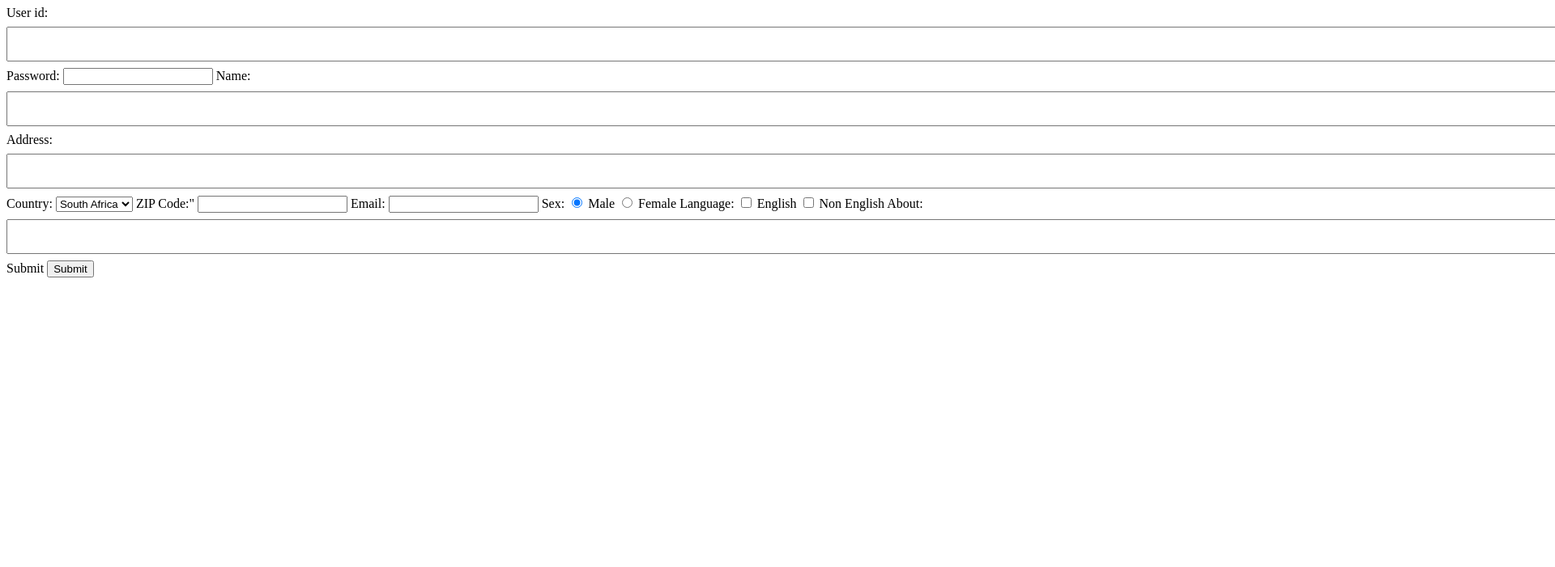
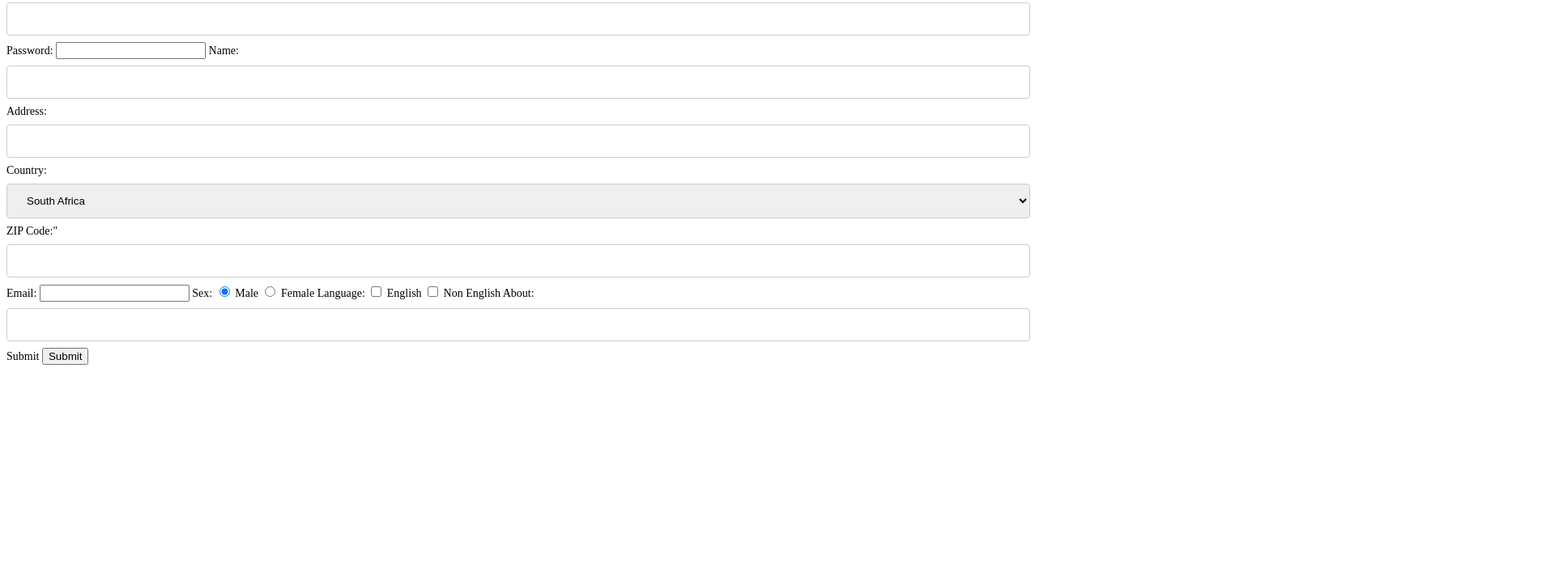
Before and after one commit to MirriV/formValidation, a plain HTML site: page index.html in a window 1280 px wide. Shown: the part 99-800 px from the top of the page at 81% size, 1920 px wide, since content can reach past the window. Drawn offline with Linux system fonts and the light colour scheme.

Commit message:
CSS working

```diff
--- a/index.html
+++ b/index.html
@@ -1,10 +1,9 @@
--formValidation.html
 <!DOCTYPE html>
 <html>
 
 <head>
     <title>formValidation</title>
-    <link rel="stylesheet" href="stylesheet.css"/>
+    <link rel="stylesheet" href="stylesheet.css">
 </head>
 
 <body>
@@ -57,5 +56,7 @@
 
     </form>
 </body>
+<footer></footer>
+
 
 </html>
--- a/stylesheet.css
+++ b/stylesheet.css
@@ -1,6 +1,32 @@
-input[type=text] {
-    width: 200%;
+body{
+    display: flex;
+    flex-direction: column;
+    font-size: 14px;
+}
+input[type=text], select{
+    width: 100%;
     padding: 12px 20px;
     margin: 8px 0;
+    display: inline-block;
+    border: 1px solid #ccc;
+    border-radius: 4px;
     box-sizing: border-box;
-  }
+}
+input[type=number],select{
+    width: 100%;
+    padding: 12px 20px;
+    margin: 8px 0;
+    display: inline-block;
+    border: 1px solid #ccc;
+    border-radius: 4px;
+    box-sizing: border-box;
+}
+input[type=radio], +Male{
+    width: 100%;
+    padding: 12px 20px;
+    margin: 8px 0;
+    display: inline-block;
+    border: 1px solid #ccc;
+    border-radius: 4px;
+    box-sizing: border-box;
+}
```
